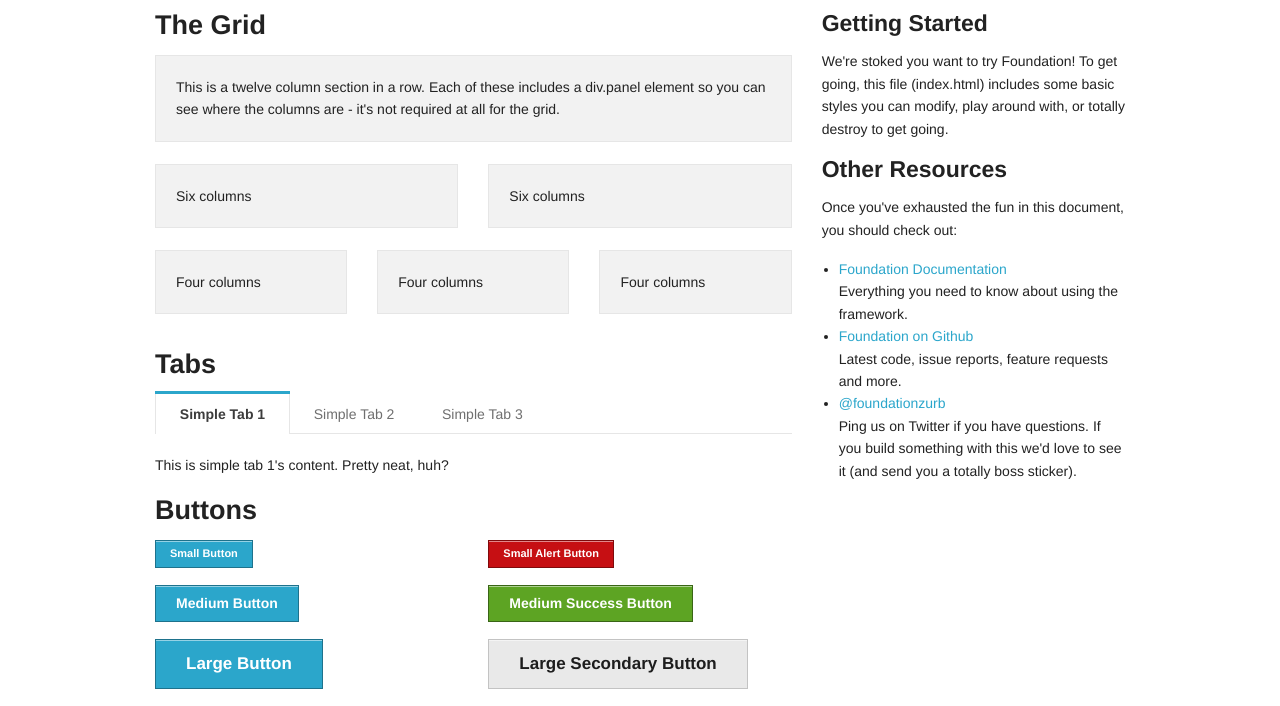
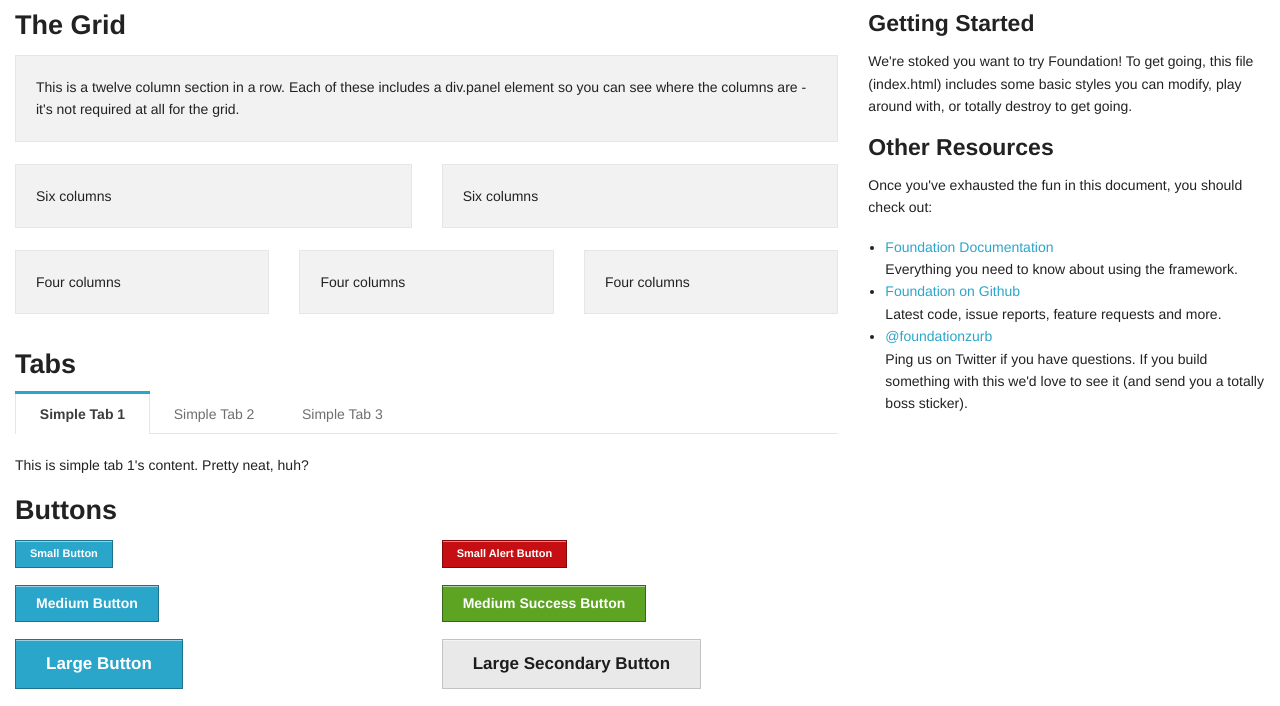
Before and after one commit to toni-petrovic/sponge-mockup, a plain HTML site: page index.html in a window 1280 px wide. Shown: the part 138-844 px from the top of the page. Drawn offline with Linux system fonts and the light colour scheme.

Commit message:
width changed

```diff
--- a/sass/_settings.scss
+++ b/sass/_settings.scss
@@ -4,7 +4,7 @@
 
 // Grid Settings
 
-// $rowWidth: 1000px;
+$rowWidth: 1440px;
 // $columnGutter: 30px;
 // $totalColumns: 12;
 // $mobileTotalColumns: 4;
```
Also changed, not shown: stylesheets/app.css.
